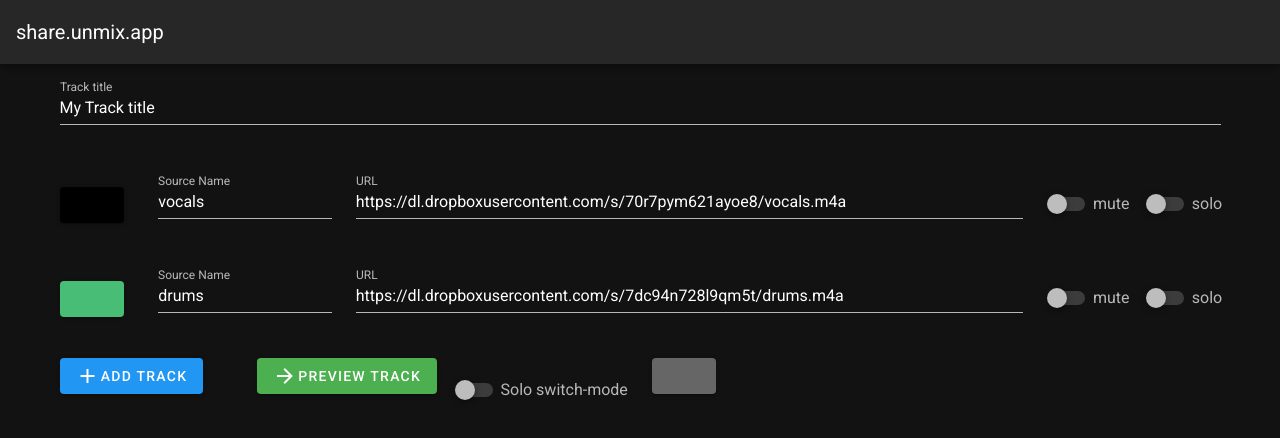
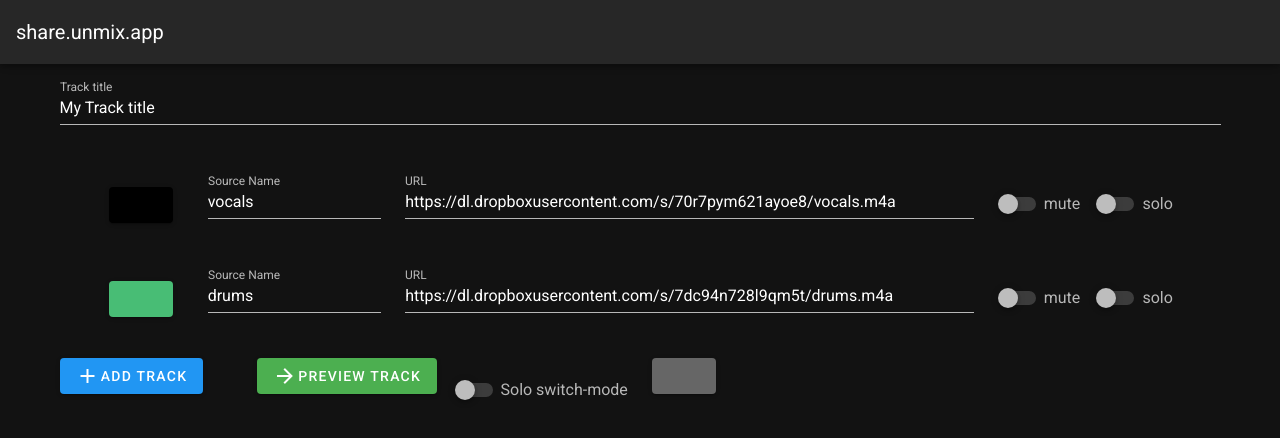
Before and after one commit to sigsep/share, a Vue app: page /create in a window 1280 px wide. Shown: the top 438 px of the page. Built offline with nearby package versions, Linux system fonts and the light colour scheme; no server answers.

Commit message:
minor cosmetics

```diff
--- a/src/views/Create.vue
+++ b/src/views/Create.vue
@@ -55,7 +55,7 @@
               placeholder="Source Name"
             ></v-text-field>
           </v-col>
-          <v-col cols="12" sm="7">
+          <v-col cols="12" sm="6">
             <v-text-field
               v-model="stem.url"
               label="URL"
@@ -262,7 +262,7 @@
       this.tracklist = trackstoload
     },
     async insertTracks () {
-      // TODO: set a flag for is loaded
+      // TODO: set a flag for is_loaded
       var record = await db.collection("multitracks").add(this.playerconf)
       this.routeId = "/" + record.id  // TODO: get real url from router
       this.shareURL = "https://share.unmix.app" + this.routeId
```
